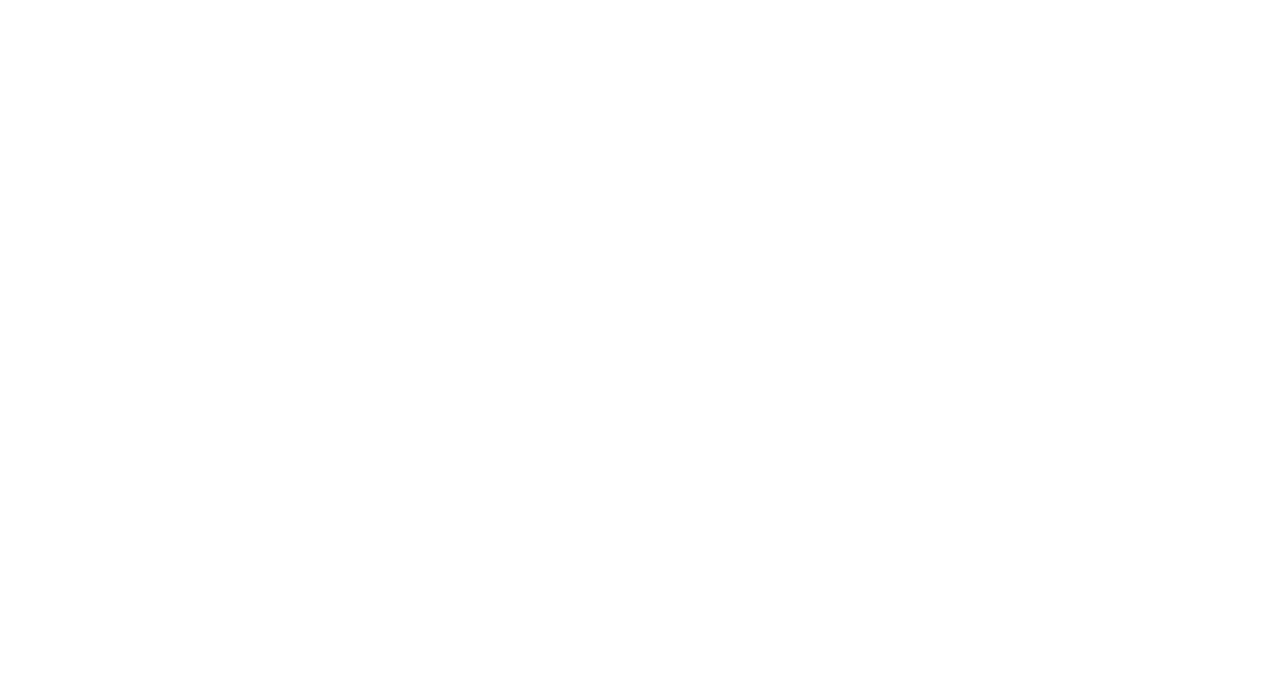
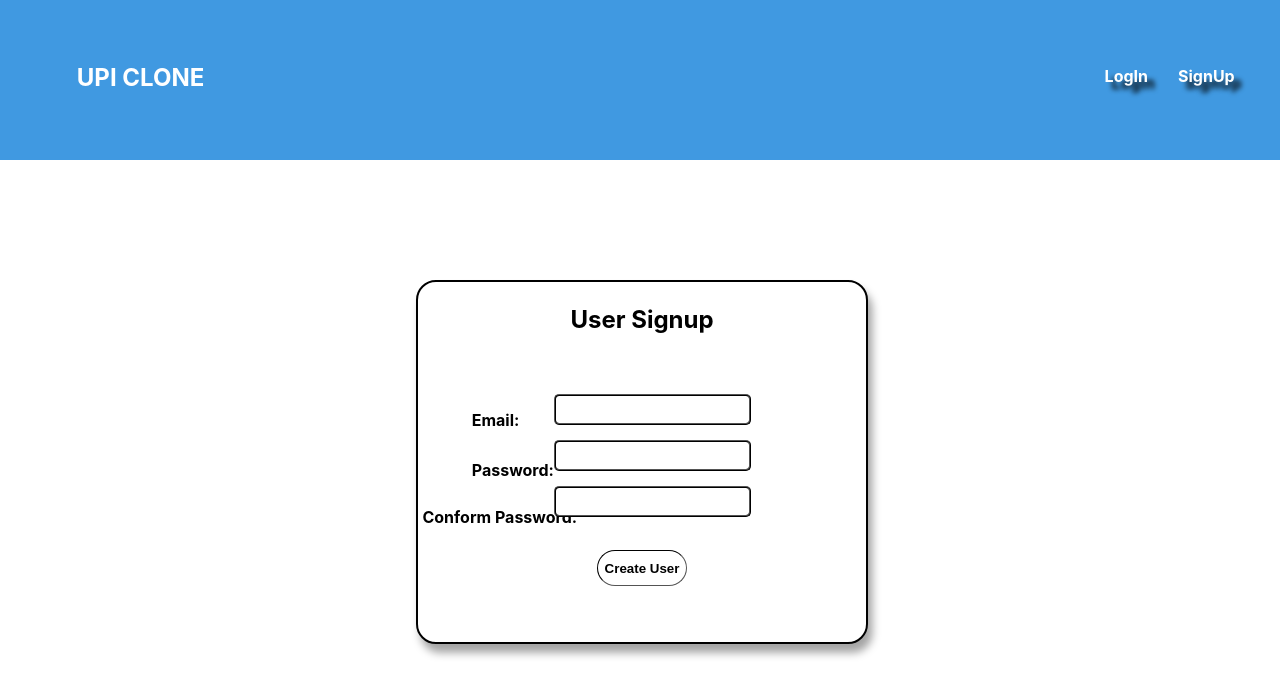
Before and after one commit to The-Saras/open-wallet, a React (Vite) app in the folder client/: page /user_signup in a window 1280 px wide. Before the commit this address had no page. Shown: the top 696 px of the page. Built offline with nearby package versions, Linux system fonts and the light colour scheme.

Commit message:
added user signup and user login form

```diff
--- a/client/src/App.jsx
+++ b/client/src/App.jsx
@@ -2,6 +2,8 @@ import './App.css'
 import Home from './components/home'
 import Transactions_Page from './components/Transcations'
 import { BrowserRouter as Router, Routes, Route} from 'react-router-dom'
+import User_Login from './components/User_Login'
+import User_Signup from './components/User_Signup'
 
 
 function App() {
@@ -12,6 +14,8 @@ function App() {
       <Routes>
         <Route path={'/'} element={<Home />}/>
         <Route path={'/transactions'} element={<Transactions_Page />}/>
+        <Route path={'/user_login'} element={<User_Login/>}/>
+        <Route path={'/user_signup'} element={<User_Signup/>}/>
         {/* <Route path={'/'} element={<Home />}/> */}
         {/* <Route path={'/'} element={<Home />}/> */}
       </Routes>
--- a/client/src/components/NavBar.jsx
+++ b/client/src/components/NavBar.jsx
@@ -1,9 +1,12 @@
 import React from "react";
 import "../css files/navbar.css"
 import { useState } from "react";
-const NavBar = () => {
+import { useNavigate } from 'react-router-dom';
+import PropTypes from 'prop-types';
+const NavBar = ({isSigndUp, setIsSignedUp}) => {
 
-    const [isSigndUp,setIsSignedUp] = useState(false)
+    // const [isSigndUp,setIsSignedUp] = useState(false)
+    const navigate = useNavigate()
 
     return(
         <>
@@ -18,8 +21,8 @@ const NavBar = () => {
                 <div className="navbar">
                     <h2 className="navbar-title">UPI CLONE</h2>
                     <ul>
-                        <li onClick={() => {setIsSignedUp(true)}}>LogIn</li>
-                        <li>SignUp</li>
+                        <li onClick={() => {navigate('/user_login')}}>LogIn</li>
+                        <li onClick={() => {navigate('/user_signup')}}>SignUp</li>
                     </ul>
                 </div>
             }
@@ -27,4 +30,9 @@ const NavBar = () => {
     )
 }
 
+NavBar.prototype = {
+    isSigndUp: PropTypes.bool,
+    setIsSignedUp: PropTypes.func,
+
+}
 export default NavBar
--- a/client/src/components/Transcations.jsx
+++ b/client/src/components/Transcations.jsx
@@ -3,6 +3,8 @@ import NavBar from "./NavBar";
 import '../css files/transactions.css'
 
 const Transcations_Page = () => {
+
+    const [temp,setTemp] = useState([]);
     return(
         <>
             <div className="trans-navbar">
--- /dev/null
+++ b/client/src/components/User_Login.jsx
@@ -0,0 +1,29 @@
+import React from "react";
+import NavBar from "./NavBar";
+import "../css files/user_login.css";
+import { useState } from "react";
+const User_Login = () => {
+
+    const [isSigndUp,setIsSignedUp] = useState(false)
+
+    const [email,setEmail] = useState('');
+    const [pass, setPass] = useState();
+    return(
+        <>
+            <div className="user-login-navbar">
+                <NavBar isSigndUp={isSigndUp} setIsSignedUp={setIsSignedUp}/>
+            </div>
+            <div className="user-outer-div">
+                <h2 className="user-login-title">User Login</h2>
+                <label htmlFor="user-email">Email:</label>
+                <input type="text" id="user-email" value={email} onChange={(e) => {setEmail(e.target.value)}}/>
+                <label htmlFor="user-pass">Password:</label>
+                <input type="password" id="user-pass" value={pass} onChange={(e) => {setPass(e.target.value)}}/>
+                <button className="user-login-btn" onClick={() => {setIsSignedUp(true)}}>Submit</button>
+            </div>
+        </>
+    )
+
+}
+
+export default User_Login
--- /dev/null
+++ b/client/src/components/User_Signup.jsx
@@ -0,0 +1,35 @@
+import React from "react";
+import NavBar from "./NavBar";
+import "../css files/user_signup.css";
+import { useState } from "react";
+const User_Signup = () => {
+
+    const [email,setEmail] = useState('');
+    const [pass, setPass] = useState();
+    const [conform_pass, setConformPass] = useState();
+    return(
+        <>
+            <div className="user-signup-navbar">
+                <NavBar />
+            </div>
+            <div className="user-signup-outer-div">
+
+                <h2 className="user-signup-title">User Signup</h2>
+
+                <label htmlFor="user-email">Email:</label>
+                <input type="text" id="user-email" value={email} onChange={(e) => {setEmail(e.target.value)}}/>
+
+                <label htmlFor="user-pass">Password:</label>
+                <input type="password" id="user-pass" value={pass} onChange={(e) => {setPass(e.target.value)}}/>
+
+                <label htmlFor="user-conform-pass">Conform Password:</label>
+                <input type="password" id="user-conform-pass" value={conform_pass} onChange={(e) => {setConformPass(e.target.value)}}/>
+
+                <button className="user-signup-btn" >Create User</button>
+            </div>
+        </>
+    )
+
+}
+
+export default User_Signup
--- a/client/src/css files/navbar.css
+++ b/client/src/css files/navbar.css
@@ -13,7 +13,7 @@
     position: absolute;
     top: 25%;
     color: white;
-    text-shadow: 7px 7px 5px  black;
+    /* text-shadow: 7px 7px 5px  black; */
 
 
 }
--- /dev/null
+++ b/client/src/css files/user_login.css
@@ -0,0 +1,81 @@
+
+
+.user-login-navbar{
+    position: absolute;
+    top: 0;
+    left: 0;
+    width: 100%;
+    height: 20%;
+}
+
+.user-outer-div{
+    width: 30%;
+    height: 40%;
+    position: absolute;
+    background-color: white;
+    left: 35%;
+    top: 40%;
+    border-radius: 20px;
+    border: 2px black solid;
+    box-shadow: 4.4px 8.8px 8.8px hsl(0deg 0% 0% / 0.36);
+    /* background-image: url('C:\Users\tx\Desktop\Last Sem Project\open-wallet\client\moroccan-flower.png'); */
+}
+
+.user-outer-div h2{
+    color: black;
+}
+.user-outer-div input{
+    display: block;
+    position: relative;
+    left: 30%;
+    top: 10%;
+    width: 42%;
+    height: 7%;
+    margin: 15px 2px;
+    color: black;
+    background-color: white;
+    border: 2px black ridge;
+    border-radius: 5px;
+}
+
+.user-outer-div input:hover{
+    transition: 1s;
+    box-shadow: 4.4px 8.8px 8.8px hsl(0deg 0% 0% / 0.36);
+
+
+}
+.user-outer-div label{
+    color: black;
+    position: absolute;
+    font-weight: bold;
+
+}
+
+.user-outer-div label:first-of-type{
+    left: 12%;
+    top: 37%;
+
+}
+.user-outer-div label:last-of-type{
+    left: 12%;
+    top: 51%;
+
+}
+
+.user-login-btn{
+    width: 15%;
+    height: 10%;
+    position: relative;
+    top: 20%;
+    background-color: white;
+    color: black;
+    border: 1.4px black inset;
+    border-radius: 20px;
+    font-weight: bold;
+}
+.user-login-btn:hover{
+    transition: 1s;
+    box-shadow: 4.4px 8.8px 8.8px hsl(0deg 0% 0% / 0.36);
+    border: none;
+
+}
--- /dev/null
+++ b/client/src/css files/user_signup.css
@@ -0,0 +1,87 @@
+
+
+.user-signup-navbar{
+    position: absolute;
+    top: 0;
+    left: 0;
+    width: 100%;
+    height: 20%;
+}
+
+.user-signup-outer-div{
+    width: 35%;
+    height: 45%;
+    position: absolute;
+    background-color: white;
+    left: 32.5%;
+    top: 35%;
+    border-radius: 20px;
+    border: 2px black solid;
+    box-shadow: 4.4px 8.8px 8.8px hsl(0deg 0% 0% / 0.36);
+    /* background-image: url('C:\Users\tx\Desktop\Last Sem Project\open-wallet\client\moroccan-flower.png'); */
+}
+
+.user-signup-outer-div h2{
+    color: black;
+}
+.user-signup-outer-div input{
+    display: block;
+    position: relative;
+    left: 30%;
+    top: 10%;
+    width: 42%;
+    height: 7%;
+    margin: 15px 2px;
+    color: black;
+    background-color: white;
+    border: 2px black ridge;
+    border-radius: 5px;
+}
+
+.user-signup-outer-div input:hover{
+    transition: 1s;
+    box-shadow: 4.4px 8.8px 8.8px hsl(0deg 0% 0% / 0.36);
+
+
+}
+.user-signup-outer-div label{
+    color: black;
+    position: absolute;
+    font-weight: bold;
+
+}
+
+.user-signup-outer-div label:first-of-type{
+    left: 12%;
+    top: 35%;
+
+}
+.user-signup-outer-div label:nth-of-type(2){
+    left: 12%;
+    top: 49%;
+
+}
+.user-signup-outer-div label:last-of-type{
+    left: 1%;
+    top: 62%;
+
+}
+
+
+.user-signup-btn{
+    width: 20%;
+    height: 10%;
+    position: relative;
+    top: 15%;
+    background-color: white;
+    color: black;
+    border: 1.4px black inset;
+    border-radius: 20px;
+    font-weight: bold;
+}
+.user-signup-btn:hover{
+    transition: 1s;
+    box-shadow: 4.4px 8.8px 8.8px hsl(0deg 0% 0% / 0.36);
+    border: none;
+
+}
--- a/client/src/index.css
+++ b/client/src/index.css
@@ -5,7 +5,17 @@
 
   color-scheme: light dark;
   color: rgba(255, 255, 255, 0.87);
-  background-color: #ffffff;
+  background-color: whitesmoke;
+
+  /* This Is The CSS For The Background Pattern */
+  --dot-bg: white;
+  --dot-color: black;
+  --dot-size: 1px;
+  --dot-space: 22px;
+	background:
+		linear-gradient(90deg, var(--dot-bg) calc(var(--dot-space) - var(--dot-size)), transparent 1%) center / var(--dot-space) var(--dot-space),
+		linear-gradient(var(--dot-bg) calc(var(--dot-space) - var(--dot-size)), transparent 1%) center / var(--dot-space) var(--dot-space),
+		var(--dot-color);
 
   font-synthesis: none;
   text-rendering: optimizeLegibility;
```
